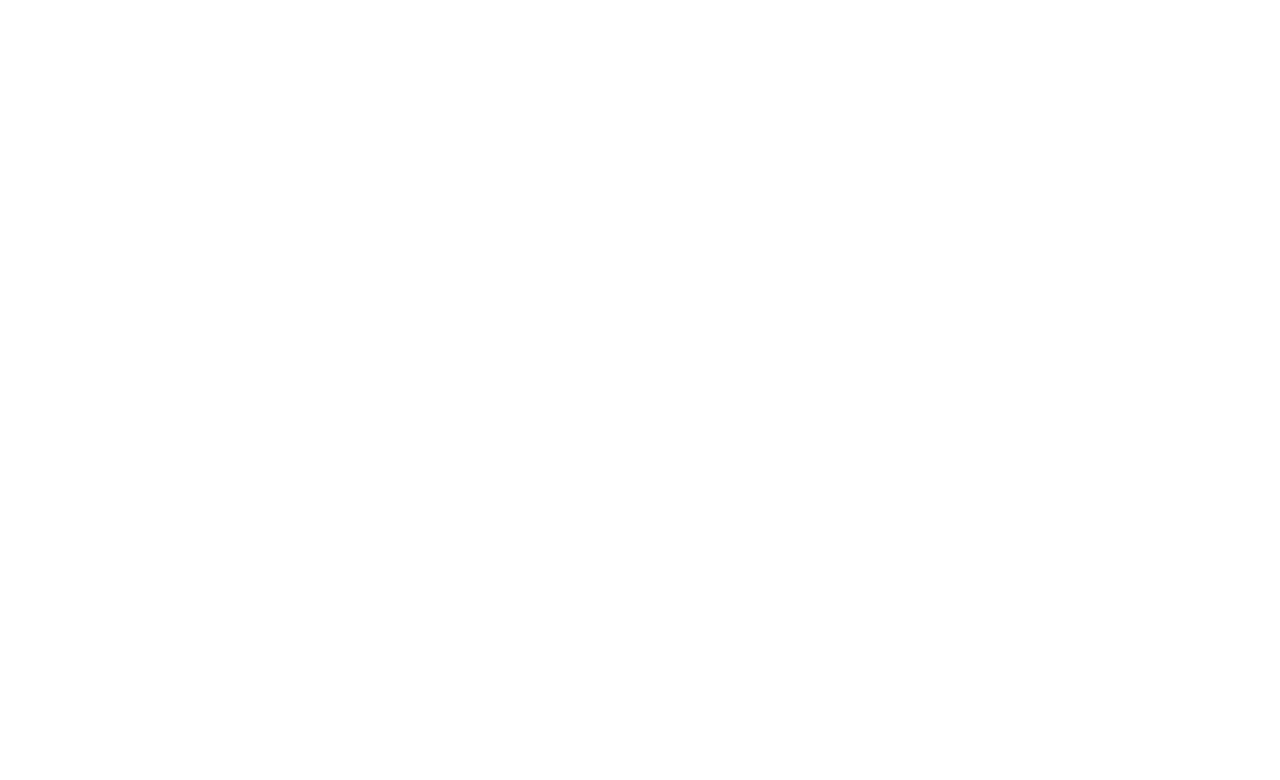
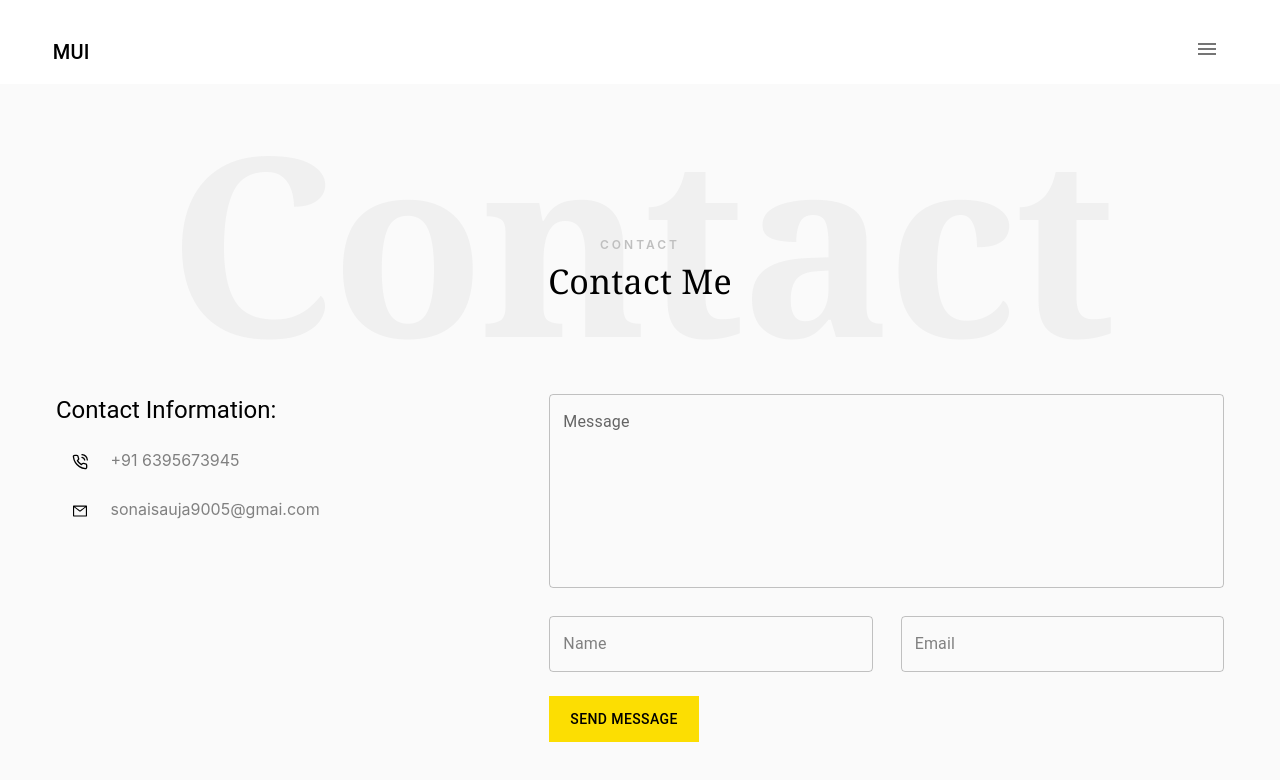
Before and after one commit to Sonali639/Portfolio, a React (Create React App) app: page /contact in a window 1280 px wide. Before the commit this address had no page. Shown: the top 780 px of the page. Built offline with nearby package versions, Linux system fonts and the light colour scheme.

Commit message:
contact section added

```diff
--- a/src/App.js
+++ b/src/App.js
@@ -3,15 +3,20 @@
 import Box from '@mui/material/Box';
 import { BrowserRouter, Routes, Route} from 'react-router-dom';
 import Header from './components/Header';
+import Contact from "./components/Contact";
+import AboutSection from './components/AboutSection';
 
 function App() {
   return (
     <Box>
+      <Header/>
       <BrowserRouter>
         <Routes>
-          <Route path="/" element={<Header/>} />
+
+          <Route path="/" element={<AboutSection/>} />
           {/* <Route path="/about" component={About} />
         <Route path="/projects" component={Projects} /> */}
+          <Route path="/contact" element={<Contact/>} />
         </Routes>
       </BrowserRouter>
 
--- a/src/Theme/theme.jsx
+++ b/src/Theme/theme.jsx
@@ -8,13 +8,83 @@
     secondary: {
       main: "#F50057",
     },
+    attention:{
+        main:"#ff0000"
+    }
   },
   typography: {
-    h2: { color: "red" },
-    sonali: {
-      color: "green",
+    h1:{
+      position: "absolute",
+      top: "30%",
+      left: "50%",
+      transform: "translate(-50%, -50%)",
+      fontSize: "250px",
+      color: "#f0f0f0",
+      fontWeight: "700",
+      fontFamily: "Playfair Display, Georgia, serif",
+      lineHeight: "1.1",
+      textAlign: "center",
+      zIndex: -1,
     },
+    h2: {
+    color: "Black",
+    fontSize: "50px",
+    fontFamily: "Playfair Display, Georgia, serif"
+},
+h4:{
+  fontSize: "34px",
+    fontWeight: "400",
+    lineHeight:" 1.5",
+    marginBottom: "1.5em",
+    fontFamily: "Playfair Display, Georgia, serif",
+    color: "#000"
+},
+smallestText:{
+  display: "block",
+    textTransform: "uppercase",
+    fontSize: "12px",
+    letterSpacing: "3px",
+    marginBottom: "10px",
+    color: "#bfbfbf",
+    fontWeight: "600"
+},
+    paragraph: {
+        lineHeight: "1.8",
+        fontSize: "16px",
+        fontWeight: "400",
+        background: "#fafafa",
+        color: "gray",
+    },
+    verticalText: {
+        color:"rgb(0, 0, 0.8)",
+        fontFamily: "Karla, Arial, sans-serif",
+        fontSize: "14px",
+        textTransform: "uppercase",
+        letterSpacing: "1em",
+        display: "flex",
+        alignItems: "center",
+        writingMode: "vertical-lr",
+        position: "relative",
+        "::after": {
+          content: '""',
+          position: "absolute",
+          marginTop: "5px",
+          top: "100%",
+          left: "50%",
+          transform: "translateX(-50%)",
+          width: "1px",
+          height: "40px",
+          background: "black",
+        },
+    }
   },
+  icon: {
+    socialIcons:{
+        size:"20px",
+        color:"black",
+        margin:"10px"
+    }
+  }
 });
 
 function CustomTheme(props) {
--- /dev/null
+++ b/src/components/Contact.jsx
@@ -0,0 +1,133 @@
+import React from "react";
+import Box from "@mui/material/Box";
+import Typography from "@mui/material/Typography";
+import Grid from "@mui/material/Grid";
+import Item from "@mui/material/Grid";
+import { GrLocation } from "react-icons/gr";
+import { FiPhoneCall } from "react-icons/fi";
+import { AiOutlineMail } from "react-icons/ai";
+import TextField from "@mui/material/TextField";
+import Button from "@mui/material/Button";
+
+function Contact() {
+  const contactInfo = [
+
+    {
+      icon: <FiPhoneCall />,
+      text: "+91 6395673945",
+    },
+    {
+      icon: <AiOutlineMail />,
+      text: "sonaisauja9005@gmai.com",
+    },
+  ];
+
+  return (
+    <Box sx={{ py: 5, px:5 }}>
+      <Typography variant="h1">Contact</Typography>
+      <Box
+        sx={{
+          textAlign: "center",
+          position: "relative",
+          zIndex: 1,
+
+          top: "65px",
+        }}
+      >
+        <Typography variant="smallestText" gutterBottom>
+          Contact
+        </Typography>
+        <Typography variant="h4" gutterBottom>
+          Contact Me
+        </Typography>
+      </Box>
+      <Box sx={{ px: 2, paddingTop: "140px" }}>
+        <Grid container spacing={2}>
+          <Grid item xs={12} md={5}>
+            <Item>
+              <Typography variant="h5">Contact Information:</Typography>
+
+              {contactInfo.map((info, index) => (
+                <Grid key={index} item md={12} sx={{ pt: 2.5, px: 2 }}>
+                  <Grid container spacing={2}>
+                    <Grid item md={1}>
+                      <Item sx={{ pt: 1 }}>{info.icon}</Item>
+                    </Grid>
+                    <Grid item md={11}>
+                      <Item>
+                        <Typography variant="paragraph">{info.text}</Typography>
+                      </Item>
+                    </Grid>
+                  </Grid>
+                </Grid>
+              ))}
+            </Item>
+          </Grid>
+          <Grid item xs={12} md={7} sx={{}}>
+            <Item>
+              <Box>
+                <TextField
+                  id="outlined-basic"
+                  label="Message"
+                  multiline
+                  rows={7}
+                  fullWidth
+                  InputProps={{
+                    style: {
+                      color: "gray"
+                    },
+                  }}
+                />
+                <Box sx={{display:"flex", gap: 3.5,pt:3.5}}>
+                <TextField
+                  id="outlined-basic"
+                  label="Name"
+                  fullWidth
+                  variant="outlined"
+                  InputLabelProps={{
+                    style: {
+                      color: "gray",
+                    },
+                  }}
+                />
+                <TextField
+                 fullWidth
+                  id="outlined-basic"
+                  label="Email"
+                  variant="outlined"
+                  InputLabelProps={{
+                    style: {
+                      color: "gray",
+                    },
+                  }}
+                />
+                </Box>
+                <Button
+                      variant="outlined"
+                      sx={{
+                        border: "1px solid ",
+                        borderRadius: "0px",
+                        backgroundColor: "#FCDE02",
+                          borderColor: "#FCDE02",
+                          color: "#000000",
+                        py: 1.2,
+                        px: 2.5,
+                        mt:3,
+                        "&:hover":{
+backgroundColor:"#E6CE25",
+borderColor: "#E6CE25",
+                       }
+                      }}
+                    >
+                      Send Message
+                    </Button>
+              </Box>
+            </Item>
+          </Grid>
+        </Grid>
+      </Box>
+    </Box>
+  );
+}
+
+export default Contact;
--- a/src/components/Header.jsx
+++ b/src/components/Header.jsx
@@ -12,7 +12,7 @@
 import MenuIcon from "@mui/icons-material/Menu";
 import Toolbar from "@mui/material/Toolbar";
 import Typography from "@mui/material/Typography";
-import AboutSection from "./AboutSection";
+
 
 const drawerWidth = 240;
 const navItems = ["Home", "About", "Contact"];
@@ -20,6 +20,8 @@
 function Header(props) {
   const { window } = props;
   const [mobileOpen, setMobileOpen] = React.useState(false);
+
+
 
   const handleDrawerToggle = () => {
     setMobileOpen((prevState) => !prevState);
@@ -95,8 +97,6 @@
       </Box>
       <Box component="main" sx={{ p: 3 }}>
         <Toolbar />
-
-        <AboutSection  />
       </Box>
     </Box>
   );
--- a/src/index.css
+++ b/src/index.css
@@ -5,6 +5,12 @@
     sans-serif;
   -webkit-font-smoothing: antialiased;
   -moz-osx-font-smoothing: grayscale;
+  overflow-x: hidden;
+  background-color: #fafafa;
+}
+::selection {
+  color: rgb(255, 255, 255); /* Fixed typo, should be "grey" instead of "grey" */
+  background: #b7c2c2;
 }
 
 code {
```
Also changed, not shown: src/components/AboutSection.jsx (+48 -50 lines).
